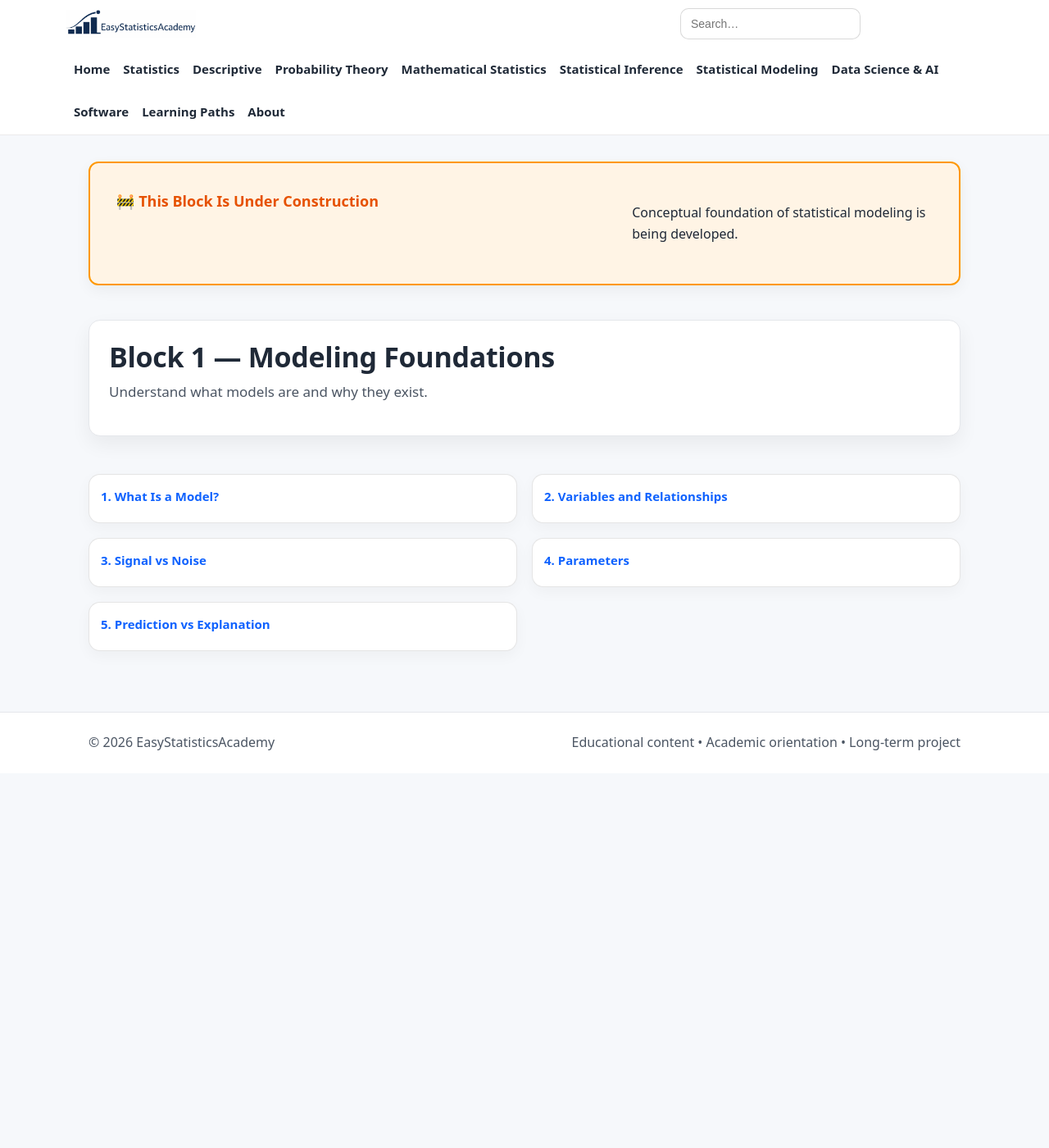
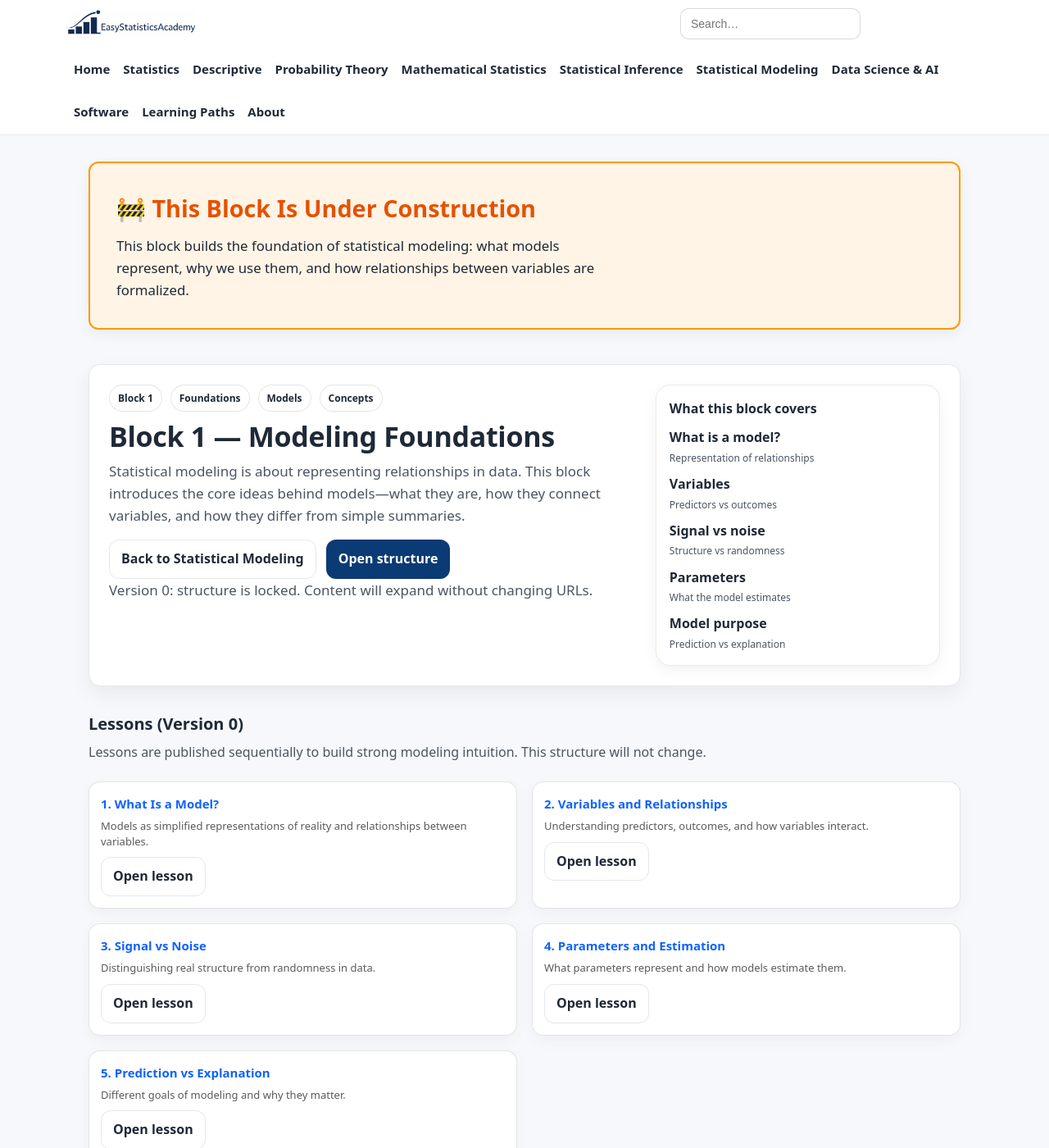
Before and after one commit to ammar-homaida-statistics/easystatisticsacademy, a Jekyll site: the page built from modeling/foundations/index.md, in a window 1280 px wide and 1400 px high. Shown: the whole window at 82% size. Built offline with Jekyll 4.4.1, drawn with Linux system fonts in a browser that asks for light colours; some of the changed text lies outside the part shown.

Commit message:
Update index.md

```diff
--- a/modeling/foundations/index.md
+++ b/modeling/foundations/index.md
@@ -5,75 +5,199 @@ permalink: /modeling/foundations/
 sidebar: false
 ---
 
+<!-- UNDER CONSTRUCTION -->
 <section class="section section-slim">
   <div class="callout" style="background:#fff4e5; border:2px solid #ff9800; padding:2rem; border-radius:12px;">
-    <h2 style="color:#e65100;">🚧 This Block Is Under Construction</h2>
-    <p>Conceptual foundation of statistical modeling is being developed.</p>
+    <div class="callout-copy">
+      <h2 style="margin-top:0; color:#e65100; font-size:1.8rem;">
+        🚧 This Block Is Under Construction
+      </h2>
+      <p style="margin:0; font-size:1.05rem; line-height:1.6;">
+        This block builds the foundation of statistical modeling:
+        what models represent, why we use them, and how relationships
+        between variables are formalized.
+      </p>
+    </div>
   </div>
 </section>
 
+<!-- ✅ Update last visited block -->
 <script>
 (function () {
   localStorage.setItem("esa_continue_modeling_last_block_v0", JSON.stringify({
     url: "/modeling/foundations/",
-    label: "Block 1 — Modeling Foundations"
+    label: "Block 1 — Modeling Foundations",
+    ts: Date.now()
   }));
 })();
 </script>
 
+<!-- HERO -->
 <section class="hero hero-section">
   <div class="hero-card hero-split">
+
     <div class="hero-copy">
+
+      <div class="badge-row">
+        <span class="badge">Block 1</span>
+        <span class="badge">Foundations</span>
+        <span class="badge">Models</span>
+        <span class="badge">Concepts</span>
+      </div>
+
       <h1>Block 1 — Modeling Foundations</h1>
-      <p class="lead">Understand what models are and why they exist.</p>
-    </div>
-  </div>
-</section>
 
-<section id="continue-reading-foundations" style="display:none;">
-  <div class="callout">
-    <h2>Continue reading</h2>
-    <p id="continue-reading-foundations-label"></p>
-    <a class="btn" id="continue-reading-foundations-btn">Continue</a>
-  </div>
-</section>
+      <p class="lead">
+        Statistical modeling is about representing relationships in data.
+        This block introduces the core ideas behind models—what they are,
+        how they connect variables, and how they differ from simple summaries.
+      </p>
 
-<section class="section">
-  <div class="grid grid-2">
+      <div class="hero-actions">
+        <a class="btn btn-outline" href="/modeling/">Back to Statistical Modeling</a>
+        <a class="btn" href="#lessons">Open structure</a>
+      </div>
 
-    <div class="card lesson-card">
-      <h3><a href="/modeling/foundations/what-is-a-model/">1. What Is a Model?</a></h3>
+      <p class="muted-mini">
+        Version 0: structure is locked. Content will expand without changing URLs.
+      </p>
+
     </div>
 
-    <div class="card lesson-card">
-      <h3><a href="/modeling/foundations/variables/">2. Variables and Relationships</a></h3>
-    </div>
+    <div class="hero-panel">
+      <div class="panel-card">
+        <h2 class="panel-title">What this block covers</h2>
+        <ul class="quickstart" style="list-style:none; padding-left:0;">
 
-    <div class="card lesson-card">
-      <h3><a href="/modeling/foundations/signal-noise/">3. Signal vs Noise</a></h3>
-    </div>
+          <li><strong>What is a model?</strong><span class="meta">Representation of relationships</span></li>
+          <li><strong>Variables</strong><span class="meta">Predictors vs outcomes</span></li>
+          <li><strong>Signal vs noise</strong><span class="meta">Structure vs randomness</span></li>
+          <li><strong>Parameters</strong><span class="meta">What the model estimates</span></li>
+          <li><strong>Model purpose</strong><span class="meta">Prediction vs explanation</span></li>
 
-    <div class="card lesson-card">
-      <h3><a href="/modeling/foundations/parameters/">4. Parameters</a></h3>
-    </div>
-
-    <div class="card lesson-card">
-      <h3><a href="/modeling/foundations/prediction-vs-explanation/">5. Prediction vs Explanation</a></h3>
+        </ul>
+      </div>
     </div>
 
   </div>
 </section>
 
+<!-- ✅ Continue Reading -->
+<section class="section" id="continue-reading-foundations" style="display:none;">
+  <div class="callout">
+    <div class="callout-copy">
+      <h2>Continue reading</h2>
+      <p class="muted-mini" id="continue-reading-foundations-label" style="margin:0 0 .75rem 0;"></p>
+      <a class="btn" id="continue-reading-foundations-btn" href="#">Continue</a>
+    </div>
+  </div>
+</section>
+
+<!-- LESSONS -->
+<section class="section" id="lessons">
+
+  <div class="section-head">
+    <h2>Lessons (Version 0)</h2>
+    <p>
+      Lessons are published sequentially to build strong modeling intuition.
+      This structure will not change.
+    </p>
+  </div>
+
+  <div class="grid grid-2">
+
+    <div class="card lesson-card">
+      <h3><a href="/modeling/foundations/what-is-a-model/">1. What Is a Model?</a></h3>
+      <p>Models as simplified representations of reality and relationships between variables.</p>
+      <div class="pill-row">
+        <a class="btn btn-outline" href="/modeling/foundations/what-is-a-model/">Open lesson</a>
+      </div>
+    </div>
+
+    <div class="card lesson-card">
+      <h3><a href="/modeling/foundations/variables/">2. Variables and Relationships</a></h3>
+      <p>Understanding predictors, outcomes, and how variables interact.</p>
+      <div class="pill-row">
+        <a class="btn btn-outline" href="/modeling/foundations/variables/">Open lesson</a>
+      </div>
+    </div>
+
+    <div class="card lesson-card">
+      <h3><a href="/modeling/foundations/signal-noise/">3. Signal vs Noise</a></h3>
+      <p>Distinguishing real structure from randomness in data.</p>
+      <div class="pill-row">
+        <a class="btn btn-outline" href="/modeling/foundations/signal-noise/">Open lesson</a>
+      </div>
+    </div>
+
+    <div class="card lesson-card">
+      <h3><a href="/modeling/foundations/parameters/">4. Parameters and Estimation</a></h3>
+      <p>What parameters represent and how models estimate them.</p>
+      <div class="pill-row">
+        <a class="btn btn-outline" href="/modeling/foundations/parameters/">Open lesson</a>
+      </div>
+    </div>
+
+    <div class="card lesson-card">
+      <h3><a href="/modeling/foundations/prediction-vs-explanation/">5. Prediction vs Explanation</a></h3>
+      <p>Different goals of modeling and why they matter.</p>
+      <div class="pill-row">
+        <a class="btn btn-outline" href="/modeling/foundations/prediction-vs-explanation/">Open lesson</a>
+      </div>
+    </div>
+
+  </div>
+</section>
+
+<!-- OUTCOME -->
+<section class="section section-slim">
+  <div class="callout">
+
+    <div class="callout-copy">
+      <h2>Outcome of Block 1</h2>
+      <ul class="bullets">
+        <li>Understand what statistical models represent</li>
+        <li>Distinguish predictors and outcomes clearly</li>
+        <li>Recognize signal vs noise in data</li>
+        <li>Interpret parameters conceptually</li>
+        <li>Understand modeling goals (prediction vs explanation)</li>
+      </ul>
+    </div>
+
+    <div class="callout-side">
+      <div class="mini" style="border-left:4px solid #1a73e8; padding-left:12px;">
+        <div class="mini-title" style="color:#1a73e8;">Next block</div>
+        <div class="mini-body">
+          Continue to
+          <a href="/modeling/simple-linear-regression/" style="color:#1a73e8; text-decoration:underline;">
+            <strong>Block 2 — Simple Linear Regression</strong>
+          </a>.
+        </div>
+      </div>
+    </div>
+
+  </div>
+</section>
+
+<!-- CONTINUE READING SCRIPT -->
 <script>
 (function () {
-  var raw = localStorage.getItem("esa_continue_modeling_foundations_lesson_v0");
+  var KEY = "esa_continue_modeling_foundations_lesson_v0";
+  var raw = localStorage.getItem(KEY);
   if (!raw) return;
-  var data = JSON.parse(raw);
 
-  document.getElementById("continue-reading-foundations-label").innerHTML =
-    'You last visited: <strong>' + data.label + '</strong>';
+  try {
+    var data = JSON.parse(raw);
+    if (!data || !data.url || !data.label) return;
 
-  document.getElementById("continue-reading-foundations-btn").href = data.url;
-  document.getElementById("continue-reading-foundations").style.display = "block";
+    var wrap = document.getElementById("continue-reading-foundations");
+    var label = document.getElementById("continue-reading-foundations-label");
+    var btn = document.getElementById("continue-reading-foundations-btn");
+
+    label.innerHTML = 'You last visited: <strong>' + data.label + '</strong>';
+    btn.href = data.url;
+    wrap.style.display = "block";
+
+  } catch (e) {}
 })();
 </script>
```
